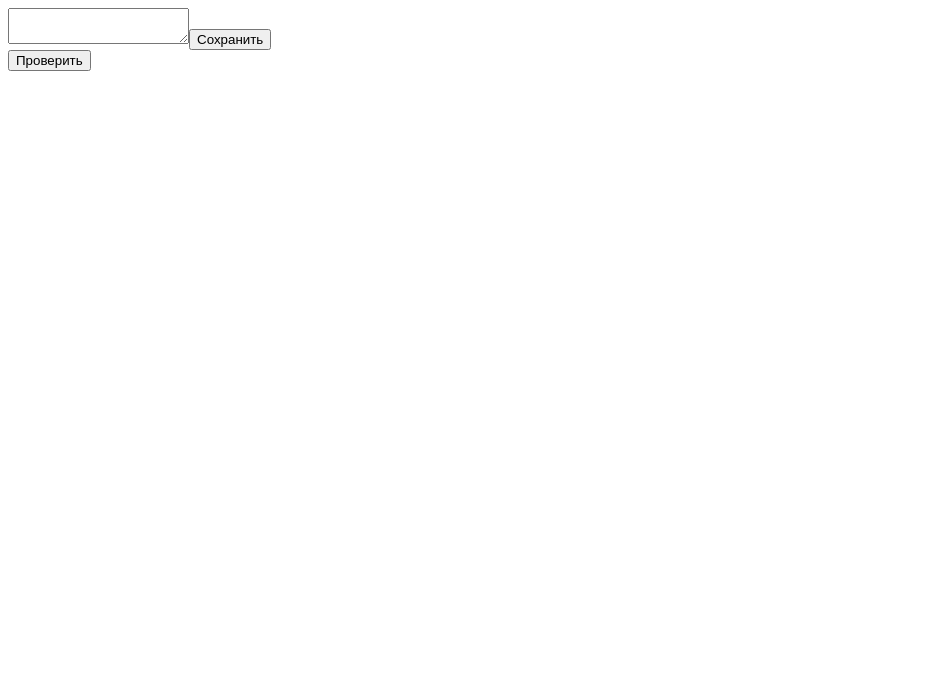
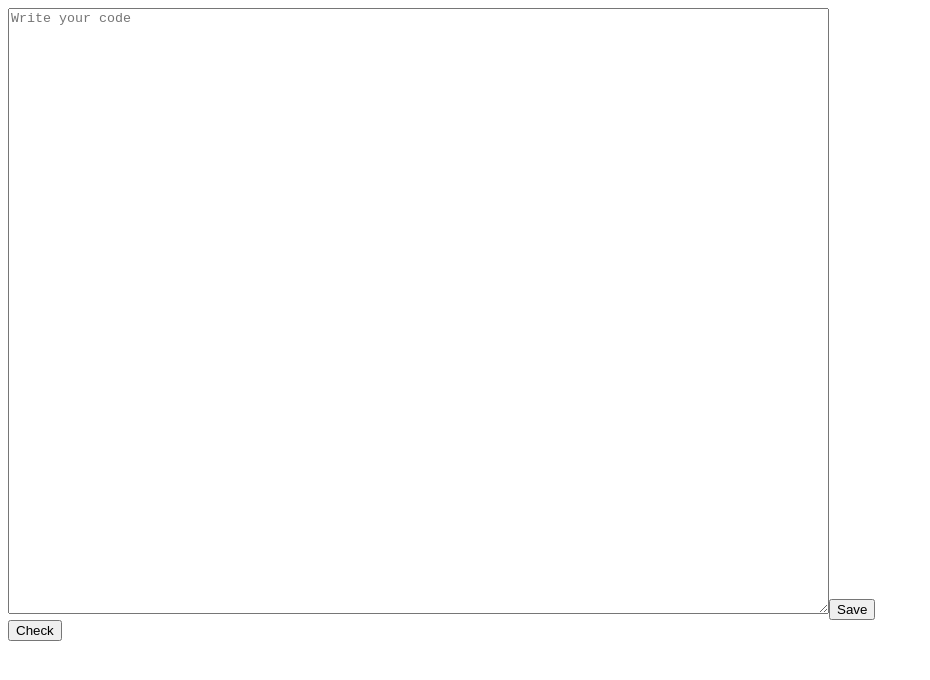
Before and after one commit to TimofeiShpak/espruino, a website: page public/index.html in a window 1280 px wide. Shown: the whole page, without its empty margins (0-930 px from the left). Drawn offline with Linux system fonts and the light colour scheme.

Commit message:
add news

```diff
--- a/public/index.html
+++ b/public/index.html
@@ -7,7 +7,7 @@
   <title>Document</title>
 </head>
 <body>
-  <form method="post"><textarea name="code"></textarea><input type="submit" value="Сохранить"/></form>
-  <form method="get" action="/d"><input type="submit" value="Проверить"/></form>
+  <form method="post"><textarea name="code" rows="40" cols="100" placeholder="Write your code"></textarea><input type="submit" value="Save"/></form>
+  <form method="get" action="/d"><input type="submit" value="Check"/></form>
 </body>
 </html>
```
